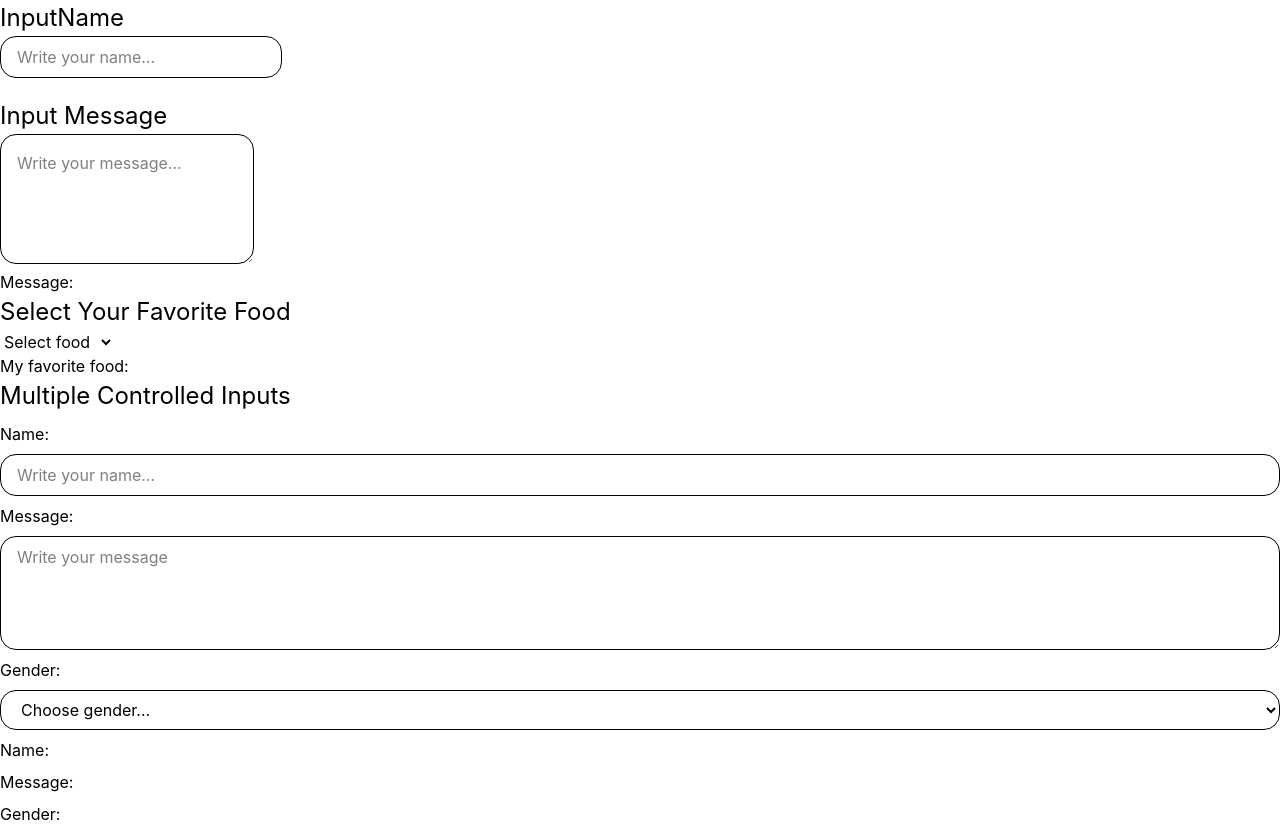
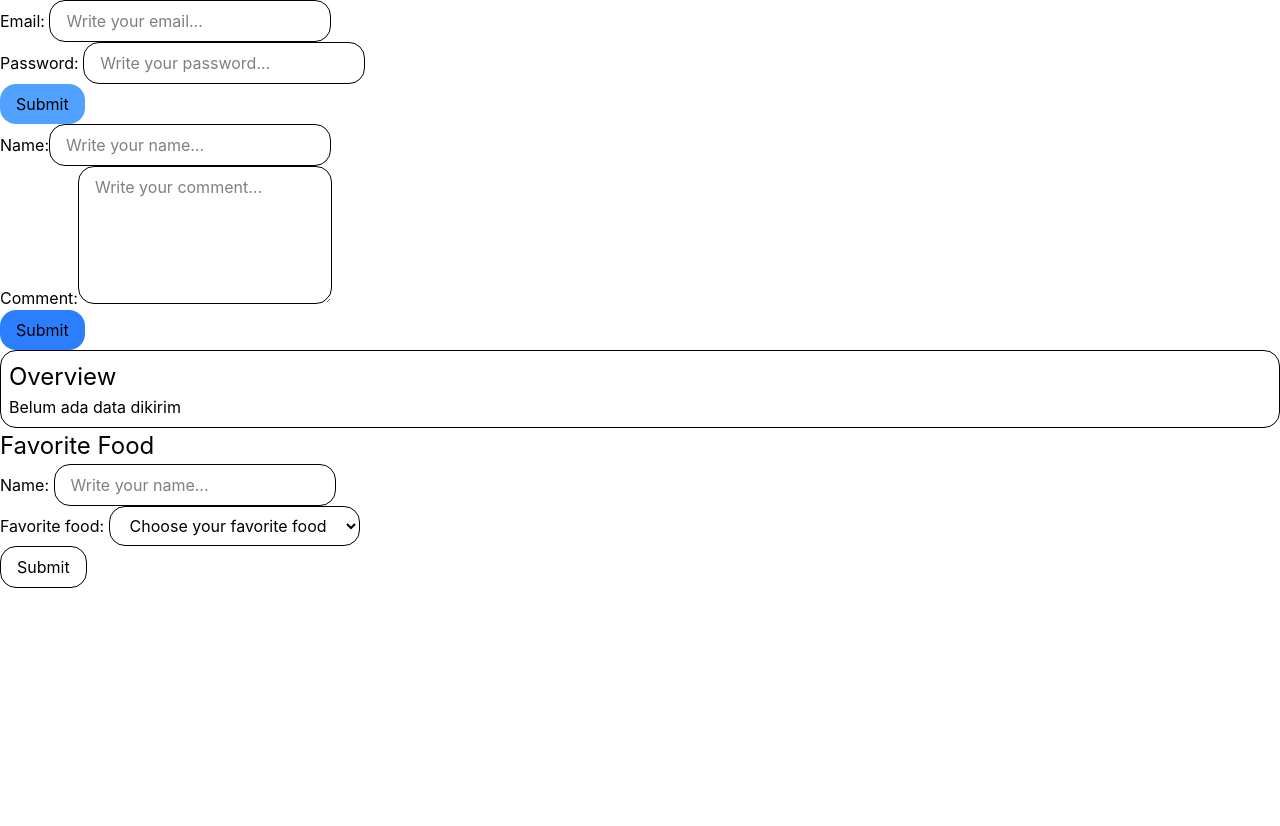
Before and after one commit to Hary300/Practice-React-TypeScript-Phase-2, a React (Vite) app: page / in a window 1280 px wide. After the commit the page ends 800 px from the top, so only its background shows below. Built offline with nearby package versions, Linux system fonts and the light colour scheme.

Commit message:
topic 8: Form Handling

```diff
--- a/src/App.tsx
+++ b/src/App.tsx
@@ -1,15 +1,13 @@
-import InputName from './components/InputName';
-import MultipleControlledInputs from './components/MultipleControlledInputs';
-import SelectFavoriteFood from './components/SelectFavoriteFood';
-import TextareaBio from './components/TextareaBio';
+import CommentForm from './components/CommentForm';
+import FavoriteFoodForm from './components/FavoriteFoodForm';
+import LoginForm from './components/LoginForm';
 
 function App() {
   return (
     <>
-      <InputName />
-      <TextareaBio />
-      <SelectFavoriteFood />
-      <MultipleControlledInputs />
+      <LoginForm />
+      <CommentForm />
+      <FavoriteFoodForm />
     </>
   );
 }
--- /dev/null
+++ b/src/components/CommentForm.tsx
@@ -0,0 +1,60 @@
+import { useState } from 'react';
+
+export default function CommentForm() {
+  const [name, setName] = useState('');
+  const [comment, setComment] = useState('');
+  const [submittedData, setSubmittedData] = useState({ name: '', comment: '' });
+
+  function handleForm(event: React.FormEvent<HTMLFormElement>) {
+    event.preventDefault();
+
+    setSubmittedData({ name, comment });
+    setName('');
+    setComment('');
+  }
+  return (
+    <form onSubmit={handleForm}>
+      <div className='nameInput'>
+        <label htmlFor='name'>Name:</label>
+        <input
+          type='text'
+          id='name'
+          value={name}
+          onChange={(e) => setName(e.target.value)}
+          placeholder='Write your name...'
+          className='px-4 py-2 rounded-2xl border'
+        />
+      </div>
+
+      <div className='commentInput'>
+        <label htmlFor='comment'>Comment:</label>
+        <textarea
+          name='comment'
+          id='comment'
+          value={comment}
+          onChange={(e) => setComment(e.target.value)}
+          placeholder='Write your comment...'
+          className='px-4 py-2 rounded-2xl border'
+          rows={5}
+        ></textarea>
+      </div>
+      <button type='submit' className='px-4 py-2 bg-blue-500 rounded-2xl'>
+        Submit
+      </button>
+
+      <div className='container  p-2 border rounded-2xl'>
+        <h2>Overview</h2>
+        <div className='overview'>
+          {submittedData.name && submittedData.comment ? (
+            <>
+              <p>Name: {submittedData.name}</p>
+              <p>Comment: {submittedData.comment}</p>
+            </>
+          ) : (
+            <p>Belum ada data dikirim</p>
+          )}
+        </div>
+      </div>
+    </form>
+  );
+}
--- /dev/null
+++ b/src/components/FavoriteFoodForm.tsx
@@ -0,0 +1,65 @@
+import { useState } from 'react';
+
+export default function FavoriteFoodForm() {
+  const [name, setName] = useState('');
+  const [food, setFood] = useState('');
+
+  const [submittedData, setSubmittedData] = useState({ name: '', food: '' });
+
+  function handleSubmit(event: React.FormEvent<HTMLFormElement>) {
+    event.preventDefault();
+
+    setSubmittedData({ name: name, food: food });
+
+    setName('');
+    setFood('');
+  }
+  return (
+    <>
+      <form onSubmit={handleSubmit}>
+        <h2>Favorite Food</h2>
+        <div>
+          <label htmlFor='name'>Name: </label>
+          <input
+            type='text'
+            id='name'
+            value={name}
+            onChange={(e) => setName(e.target.value)}
+            placeholder='Write your name...'
+            className='px-4 py-2 rounded-2xl border'
+          />
+        </div>
+
+        <div>
+          <label htmlFor='food'>Favorite food: </label>
+          <select
+            name='food'
+            id='food'
+            value={food}
+            onChange={(e) => setFood(e.target.value)}
+            className='px-4 py-2 rounded-2xl border'
+          >
+            <option value='' disabled hidden>
+              Choose your favorite food
+            </option>
+            <option value='Burger'>Burger</option>
+            <option value='Pizza'>Pizza</option>
+            <option value='Hotdog'>Hotdog</option>
+          </select>
+        </div>
+
+        <button
+          type='submit'
+          className='px-4 py-2 rounded-2xl border cursor-pointer'
+        >
+          Submit
+        </button>
+      </form>
+      <p className='overview'>
+        {submittedData.name && submittedData.food
+          ? `Hello ${submittedData.name}, Your favorite food is ${submittedData.food}`
+          : ''}
+      </p>
+    </>
+  );
+}
--- /dev/null
+++ b/src/components/LoginForm.tsx
@@ -0,0 +1,49 @@
+import { useState } from 'react';
+
+export default function LoginForm() {
+  const [email, setEmail] = useState('');
+  const [password, setPassword] = useState('');
+
+  function handleSubmit(event: React.FormEvent<HTMLFormElement>) {
+    event.preventDefault();
+    console.log(`Email: ${email}. Password: ${password}`);
+
+    setEmail('');
+    setPassword('');
+  }
+
+  return (
+    <form onSubmit={handleSubmit}>
+      <div className='email'>
+        <label htmlFor='email'>Email: </label>
+        <input
+          id='email'
+          type='email'
+          value={email}
+          onChange={(e) => setEmail(e.target.value)}
+          placeholder='Write your email...'
+          className='px-4 py-2 border rounded-2xl'
+        />
+      </div>
+
+      <div className='password'>
+        <label htmlFor='password'>Password: </label>
+        <input
+          id='password'
+          type='password'
+          value={password}
+          onChange={(e) => setPassword(e.target.value)}
+          placeholder='Write your password...'
+          className='px-4 py-2 border rounded-2xl'
+        />
+      </div>
+
+      <button
+        type='submit'
+        className='bg-blue-400 py-2 rounded-2xl px-4 cursor-pointer'
+      >
+        Submit
+      </button>
+    </form>
+  );
+}
```
